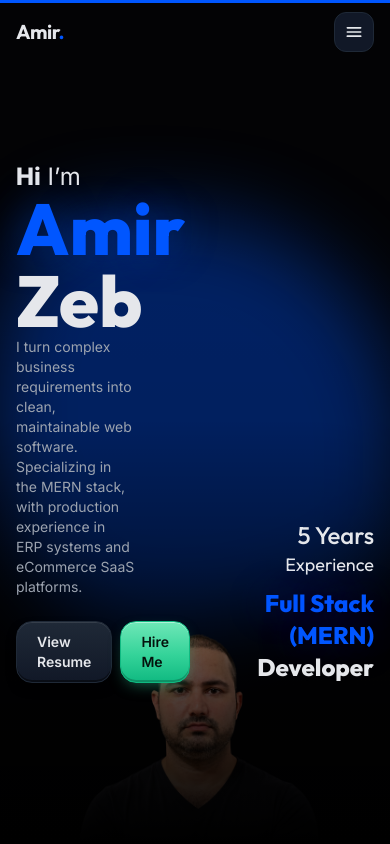
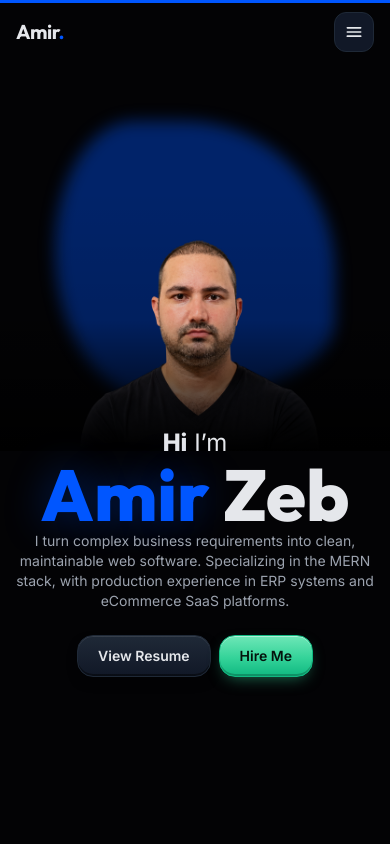
Before and after one commit to Amir-zeb/portfolio-v3, a Next.js app: page / in a window 390 px wide. Shown: the top 844 px of the page. Built offline with nearby package versions, Linux system fonts and the light colour scheme.

Commit message:
fix responsive issues

```diff
--- a/components/sections/contact.tsx
+++ b/components/sections/contact.tsx
@@ -32,7 +32,7 @@ export default function Contact() {
                                 as="p"
                                 className="mb-3 font-mono text-sm text-accent"
                             >
-                                05 / contact
+                                08 / contact
                             </StaggerItem>
 
                             <StaggerItem
--- a/components/sections/experience.tsx
+++ b/components/sections/experience.tsx
@@ -10,7 +10,7 @@ export default function Experience() {
             <div className="container relative mx-auto px-4">
                 <Stagger className="mb-12 max-w-2xl md:mb-16" stagger={0.12}>
                     <StaggerItem as="p" className="mb-3 font-mono text-sm text-accent">
-                        02 / experience
+                        07 / experience
                     </StaggerItem>
                     <StaggerItem
                         as="h2"
--- a/components/sections/hero.tsx
+++ b/components/sections/hero.tsx
@@ -50,16 +50,16 @@ export default function Hero() {
     return (
         <div
             id="home"
-            className="relative flex min-h-screen max-h-screen items-center justify-center overflow-hidden"
+            className="relative flex flex-col md:flex-row min-h-screen md:max-h-screen items-center justify-center overflow-hidden"
             onMouseMove={handleMouseMove}
             onMouseLeave={handleMouseLeave}
         >
             {/* 2. BLOB: outer div centers it, so no Tailwind translate classes
           fight with Motion's transform */}
-            <div className="pointer-events-none absolute inset-0 flex items-center justify-center">
+            {/* <div className="pointer-events-none absolute inset-0 bottom-30 flex items-center justify-center">
                 <motion.div style={{ x: blobX, y: blobY }}>
                     <motion.div
-                        className="h-104 w-104 bg-accent/40 blur-2xl"
+                        className="h-70 w-70 sm:h-104 sm:w-104 bg-accent/40 blur sm:blur-2xl"
                         initial={{ opacity: 0, scale: 0.6 }}
                         animate={{
                             opacity: 1,
@@ -77,12 +77,34 @@ export default function Hero() {
                         }}
                     />
                 </motion.div>
-            </div>
+            </div> */}
 
             {/* IMAGE: outer div = mouse movement, inner div = entrance animation.
           Keeping them on separate elements stops them fighting over y */}
-            <div className="absolute bottom-0 left-0 flex h-full w-full items-end justify-center">
-                <motion.div className="w-full lg:w-[80%] xl:w-[70%]" style={{ x: imgX, y: imgY }}>
+            <div className="relative md:absolute md:bottom-0 md:left-0 flex h-full w-full items-end justify-center">
+                <div className="pointer-events-none absolute -z-1 inset-0 bottom-30 flex items-center justify-center">
+                    <motion.div style={{ x: blobX, y: blobY }}>
+                        <motion.div
+                            className="h-70 w-70 md:h-104 md:w-104 bg-accent/40 blur md:blur-2xl"
+                            initial={{ opacity: 0, scale: 0.6 }}
+                            animate={{
+                                opacity: 1,
+                                scale: 1,
+                                borderRadius: [
+                                    "60% 40% 30% 70% / 60% 30% 70% 40%",
+                                    "30% 60% 70% 40% / 50% 60% 30% 60%",
+                                    "60% 40% 30% 70% / 60% 30% 70% 40%",
+                                ],
+                            }}
+                            transition={{
+                                opacity: { duration: 1 },
+                                scale: { duration: 1.2, ease: "easeOut" },
+                                borderRadius: { duration: 12, repeat: Infinity, ease: "easeInOut" },
+                            }}
+                        />
+                    </motion.div>
+                </div>
+                <motion.div className="w-full pt-10 lg:w-[80%] xl:w-[70%]" style={{ x: imgX, y: imgY }}>
                     <motion.div
                         initial={{ opacity: 0, y: 80 }}
                         animate={{ opacity: 1, y: 0 }}
@@ -92,23 +114,23 @@ export default function Hero() {
                             src={heroPic}
                             alt="Amir Zeb"
                             loading="eager"
-                            className=""
-                            // className="h-auto w-full"
+                            className="h-auto w-full"
                         />
+                        {/* <div className="absolute inset-0 bg-linear-to-t from-black via-black/10 to-transparent"></div> */}
                         <div className="absolute inset-0 bg-linear-to-t from-black via-black/10 to-transparent"></div>
                     </motion.div>
                 </motion.div>
             </div>
 
             {/* TEXT: every motion child below fades up in order */}
-            <div className="container relative z-10 mx-auto px-4 py-4">
+            <div className="container md:relative z-10 mx-auto px-4 py-4 max-sm:-m-10">
                 <motion.div
                     className="flex items-end justify-between gap-4"
                     variants={container}
                     initial="hidden"
                     animate="show"
                 >
-                    <div className="w-1/3">
+                    <div className="w-full md:w-1/3 max-md:flex max-md:flex-col max-md:text-center max-md:items-center">
                         <motion.p variants={item} className="text-2xl lg:text-4xl">
                             <span className="font-extrabold">Hi</span> I’m
                         </motion.p>
@@ -126,7 +148,7 @@ export default function Hero() {
                         </motion.div>
                     </div>
 
-                    <div className="w-1/3 text-end">
+                    <div className="w-full md:w-1/3 text-end max-md:hidden">
                         <motion.h4 variants={item} className="text-2xl lg:text-4xl font-medium">
                             5 Years
                         </motion.h4>
--- a/components/sections/more-projects.tsx
+++ b/components/sections/more-projects.tsx
@@ -31,7 +31,7 @@ export default function MoreProjects() {
       <div className="container mx-auto mb-12 px-4 md:mb-16">
         <Stagger className="max-w-2xl" stagger={0.12}>
           <StaggerItem as="p" className="mb-3 font-mono text-sm text-accent">
-            04 / more work
+            05 / more work
           </StaggerItem>
           <StaggerItem
             as="h2"
```
